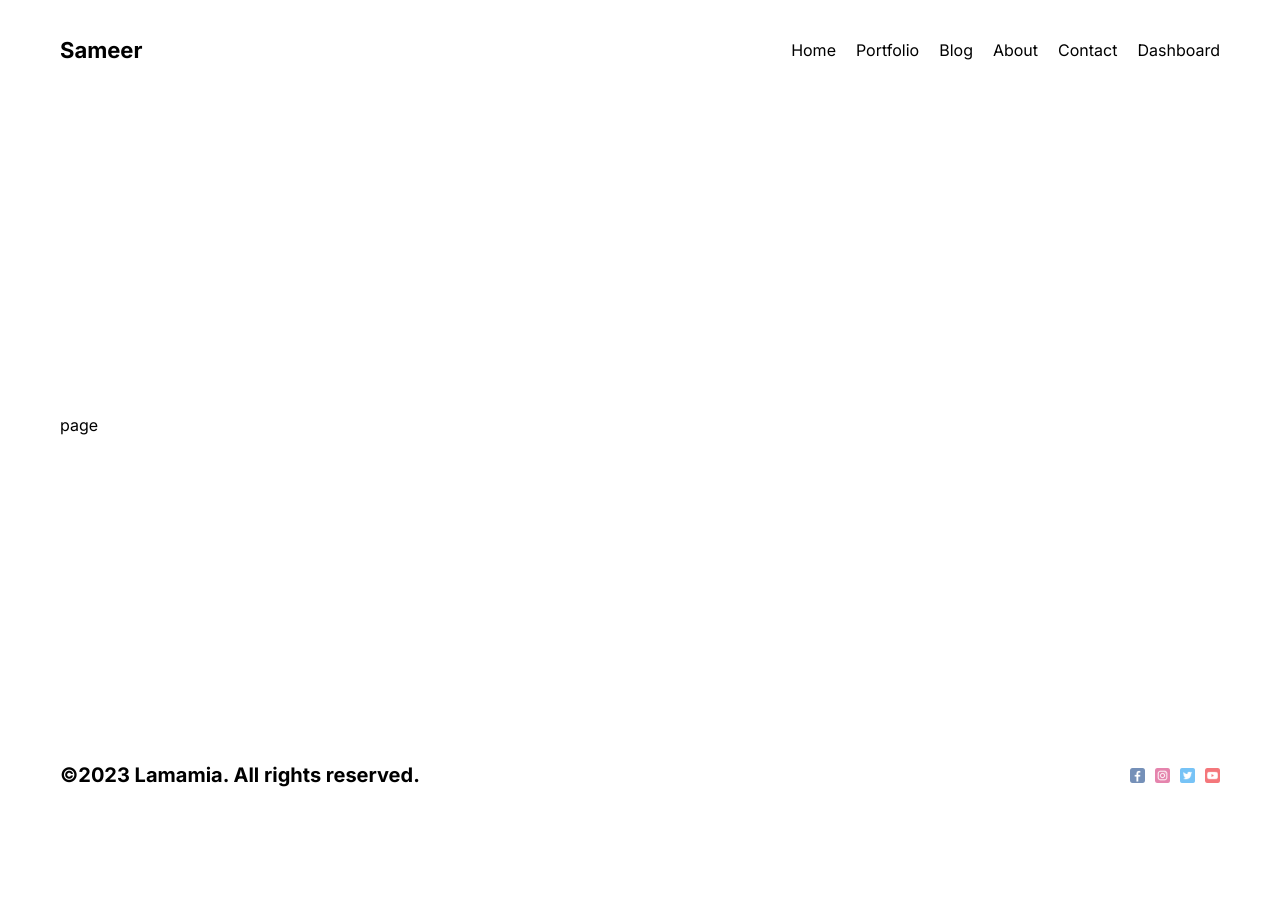
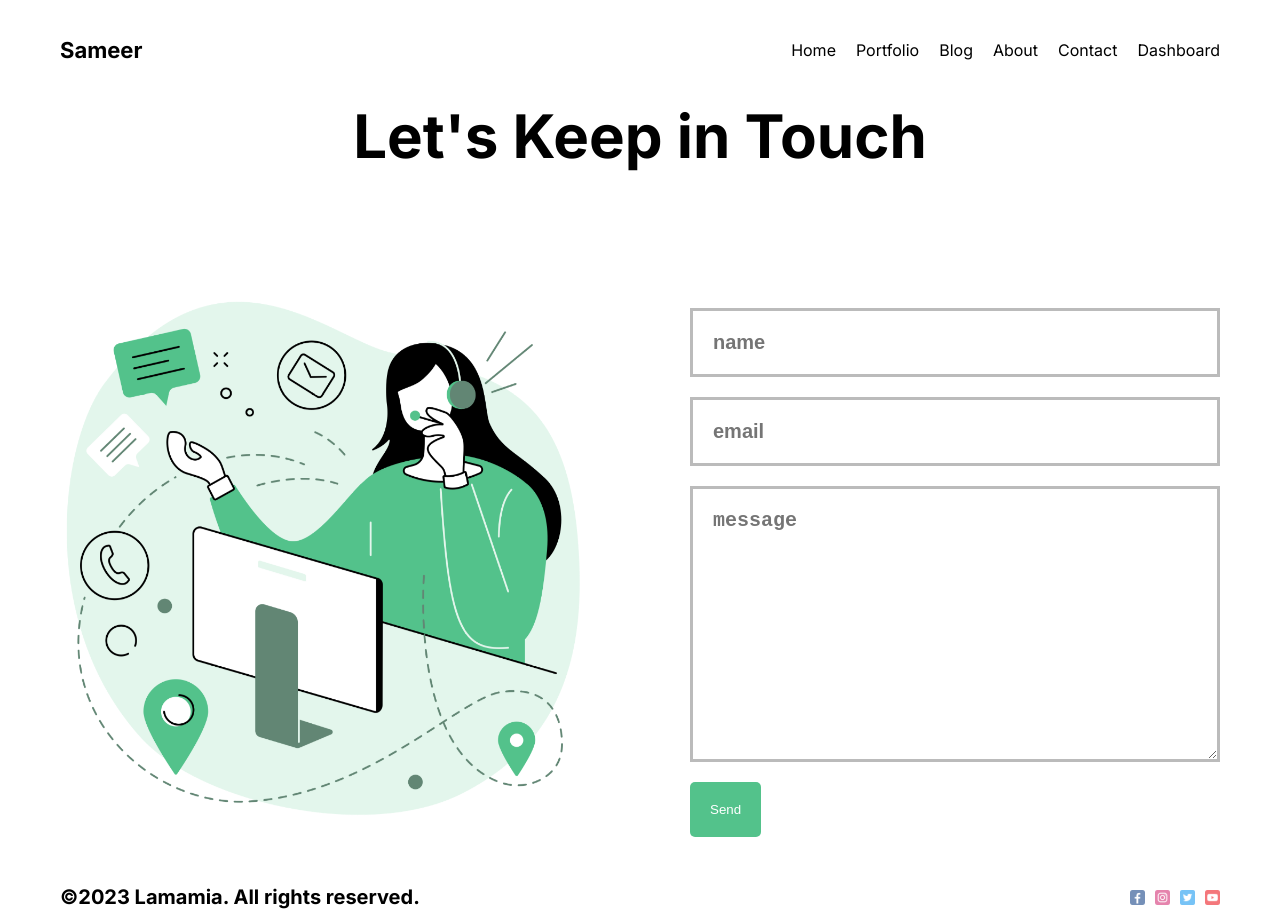
Before and after one commit to sameersattar123/Nextjs13, a Next.js app: page /contact in a window 1280 px wide. Before the commit the page ends 800 px from the top, so only its background shows below. Built offline with nearby package versions, Linux system fonts and the light colour scheme.

Commit message:
first commit

```diff
--- a/src/app/about/page.module.css
+++ b/src/app/about/page.module.css
@@ -6,3 +6,37 @@
     width: 100%;
     position: relative;
 }
+
+.img{
+    object-fit: cover;
+    filter: grayscale(100%);
+}
+
+.imgText{
+     background-color: #53c28b;
+     padding: 5px;
+     color: white;
+     position: absolute;
+     left: 20px;
+     bottom: 20px;
+}
+
+.textContainer {
+  display: flex;
+  gap: 100px;
+}
+
+.desc {
+  font-size: 18px;
+  font-weight: 300;
+  text-align: justify;
+}
+
+.item{
+    flex: 1;
+    margin-top: 50px;
+    display: flex;
+    flex-direction: column;
+    gap: 30px;
+
+}
--- a/src/app/contact/page.jsx
+++ b/src/app/contact/page.jsx
@@ -1,9 +1,36 @@
 import React from 'react'
 import styles from "./page.module.css"
+import Image from 'next/image'
+import Button from '@/components/Button/Button'
 
 const page = () => {
   return (
-    <div>page</div>
+    <div className={styles.container}>
+      <h1 className={styles.title}>Let's Keep in Touch</h1>
+      <div className={styles.content}>
+        <div className={styles.imgContainer}>
+          <Image
+          src="/contact.png"
+          className={styles.image}
+          fill={true}
+          />
+        </div>
+        <form className={styles.form}>
+          <input type="text" placeholder='name' className={styles.input} />
+          <input type="text" placeholder='email' className={styles.input} />
+          <textarea
+          rows="10"
+          cols="30"
+          className={styles.textArea}
+          placeholder='message'
+          />
+          <Button
+          url="#"
+          label="Send"
+          />
+        </form>
+      </div>
+    </div>
   )
 }
 
--- a/src/app/contact/page.module.css
+++ b/src/app/contact/page.module.css
@@ -1,3 +1,52 @@
 .container{
-    background: #5531e2;
+
 }
+.content{
+    display: flex;
+    align-items: center;
+    gap: 100px;
+}
+
+.title {
+    font-size: 60px;
+    margin-bottom: 100px;
+    text-align: center;
+  }
+
+.imgContainer{
+    flex: 1;
+    height: 600px;
+    position: relative;
+}
+
+.form{
+    flex: 1;
+    display: flex;
+    gap: 20px;
+    flex-direction: column;
+}
+
+.input, .textArea{
+    padding: 20px;
+    border: none;
+    outline: none;
+    background: transparent;
+    color: #bbb;
+    border: 3px solid #bbb;
+    font-size: 20px;
+    font-weight: bold;
+}
+
+.image{
+    object-fit: contain;
+    animation: move 3s infinite ease alternate;
+}
+
+@keyframes move {
+    from{
+        transform: translateY(-15px);
+    }
+    to{
+        transform: translateY(0px) scale(1.03) ;
+    }
+}
--- a/src/app/page.module.css
+++ b/src/app/page.module.css
@@ -26,8 +26,19 @@ font-size: 24px;
 .img{
     height: 500px;
     width: 100%;
-    object-fit: contain;
-}
+    object-fit: cover;
+    animation: move 3s infinite ease alternate;
+  }
+
+  @keyframes move {
+      from{
+          transform: translateY(10px);
+      }
+      to{
+          transform: translateY(10px);
+      }
+  }
+
 
 @keyframes move {
     from {
```
